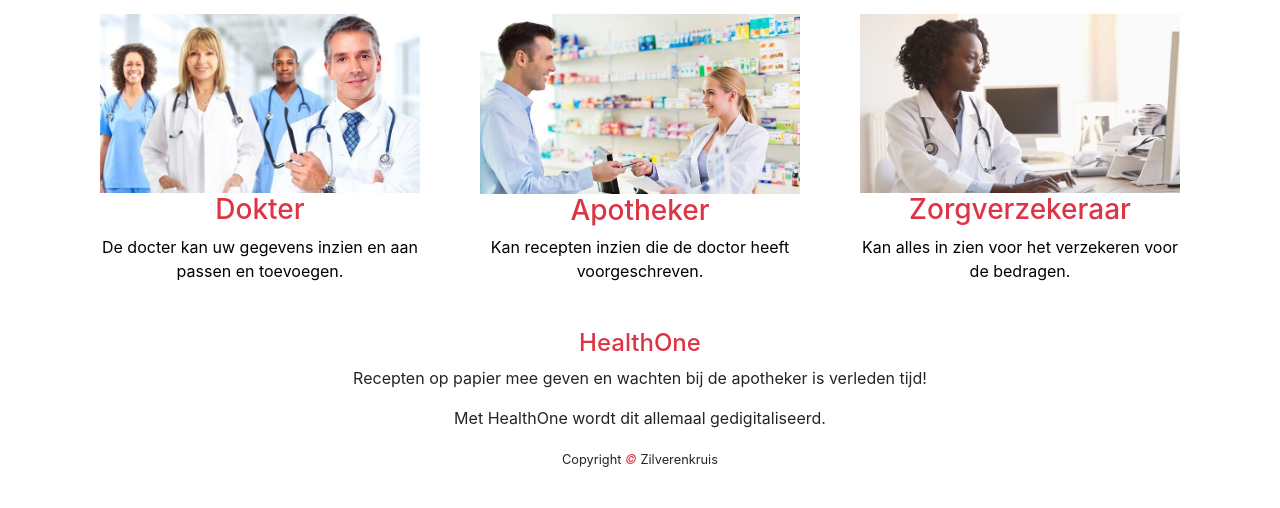
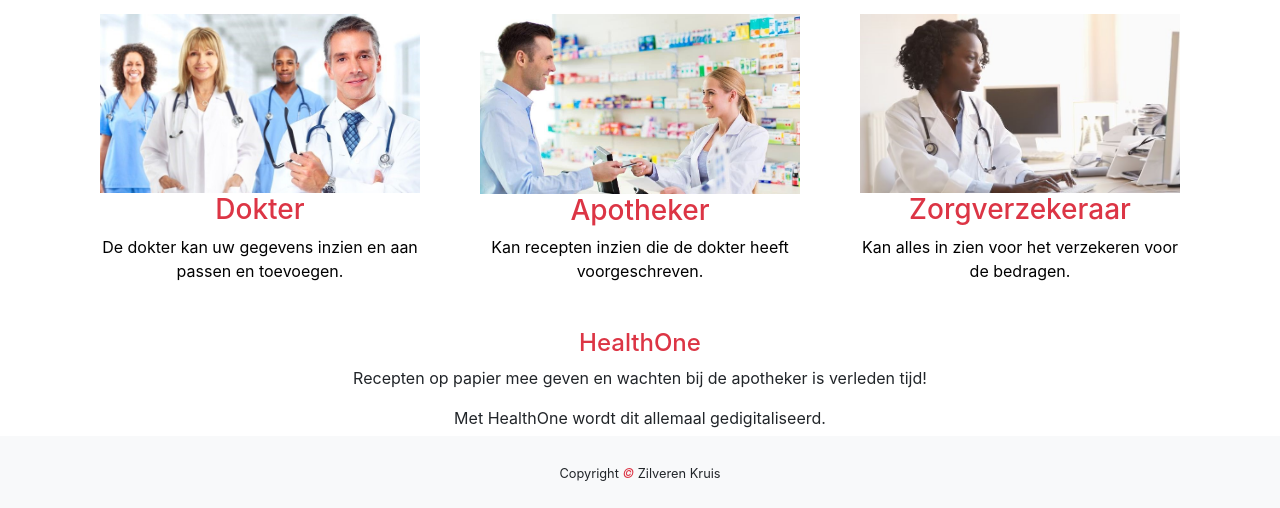
Before and after one commit to MarekBeers/HealthOne, a PHP site: page / in a window 1280 px wide. Shown: the part 292-800 px from the top of the page. Run offline with PHP 8.4, Linux system fonts and the light colour scheme.

Commit message:
Paar CSS fixes & spellingsfouten verbetert
Signed-off-by: Godwin <302088476@student.rocmondriaan.nl>

```diff
--- a/contact.php
+++ b/contact.php
@@ -64,11 +64,11 @@
             <h5 class="text-danger">2300 AK Leiden</h5>
         </div>
     </div>
-
+    </div>
 
     <footer class="py-4 bg-light text-dark-50">
         <div class="container text-center">
-            <small>Copyright <em class="text-danger"> &copy; </em>Zilverenkruis</small>
+            <small>Copyright <em class="text-danger"> &copy; </em>Zilveren Kruis</small>
         </div>
     </footer>
 </body>
--- a/css/index.css
+++ b/css/index.css
@@ -29,3 +29,9 @@ button > a, a:hover {
     text-decoration: none;
     color: inherit;
 }
+
+footer {
+    position: absolute;
+    bottom: 0;
+    width: 100%;
+}
--- a/index.php
+++ b/index.php
@@ -12,7 +12,8 @@
     </head>
     <body>
         <div class="container">
-        <div class="jumbotron text-center" ">
+            <div class="jumbotron text-center"
+            ">
             <div class="row">
                 <div class="col-sm-3">
                     <img class="d-none d-sm-block img-fluid" src="img/healthtwo_text_transparent.png" alt="Logo">
@@ -47,14 +48,14 @@
                 <a href="huisarts/huisartsen_index.php">
                     <img class="img-fluid" src="img/doctor.png">
                     <h3 class="text-danger">Dokter</h3>
-                    <p>De docter kan uw gegevens inzien en aan passen en toevoegen.</p>
+                    <p>De dokter kan uw gegevens inzien en aan passen en toevoegen.</p>
                 </a>
             </div>
             <div class="col-sm-4">
                 <a href="apotheker/apothekers_index.php">
                     <img class="img-fluid" src="img/apotheker.png">
                     <h3 class="text-danger">Apotheker</h3>
-                    <p>Kan recepten inzien die de doctor heeft voorgeschreven.</p>
+                    <p>Kan recepten inzien die de dokter heeft voorgeschreven.</p>
                 </a>
             </div>
             <div class="col-sm-4">
@@ -72,11 +73,9 @@
                 <p>Met HealthOne wordt dit allemaal gedigitaliseerd.</p>
             </div>
         </div>
-        <footer>
-            <div class="container text-center">
-                <small>Copyright <em  class="text-danger"> &copy; </em>Zilverenkruis</small>
         </div>
+        <footer class="py-4 bg-light text-dark-50 text-center">
+            <small>Copyright <em class="text-danger"> &copy; </em>Zilveren Kruis</small>
         </footer>
-    </div>
     </body>
 </html>
--- a/zorgverzekeraar/patienten/patient_aanmaken/patient_aanmaken_index.php
+++ b/zorgverzekeraar/patienten/patient_aanmaken/patient_aanmaken_index.php
@@ -69,10 +69,11 @@
     </div>
     <button type="submit" class="btn btn-primary">Verstuur</button>
 </form>
+    </div>
 <footer class="py-4 bg-light text-dark-50 text-center">
-    <small>Copyright <em class="text-danger"> &copy; </em>Zilverenkruis</small>
+    <small>Copyright <em class="text-danger"> &copy; </em>Zilveren Kruis</small>
 </footer>
 
-</div>
+
 </body>
 </html>
--- a/zorgverzekeraar/patienten/patienten_index.php
+++ b/zorgverzekeraar/patienten/patienten_index.php
@@ -68,10 +68,11 @@
         </a>
     </div>
 </div>
+    </div>
 <footer class="py-4 bg-light text-dark-50 text-center">
-    <small>Copyright <em class="text-danger"> &copy; </em>Zilverenkruis</small>
+    <small>Copyright <em class="text-danger"> &copy; </em>Zilveren Kruis</small>
 </footer>
 
-</div>
+
 </body>
 </html>
```
Also changed, not shown: apotheker/apothekers_index.php (+5 -4 lines), huisarts/huisartsen_index.php (+4 -4 lines), huisarts/huisartsen_overzicht.php (+18 -6 lines), zorgverzekeraar/verzekeraar_index.php (+5 -5 lines). Lines whose indentation alone changed are shown as unchanged.
